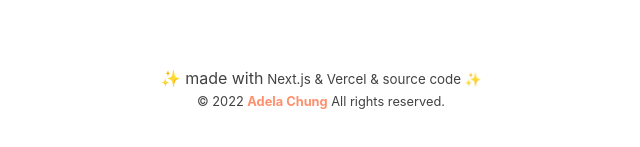
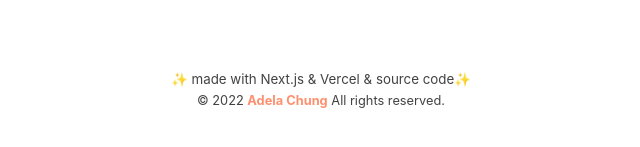
Before and after one commit to love-adela/adela.love, a Next.js app: page / in a window 1280 px wide. Shown: the part 627-774 px from the top of the page, without its empty margins (319-959 px from the left). Built offline with nearby package versions, Linux system fonts and the light colour scheme.

Commit message:
Revert "Modify margin-top size"
This reverts commit c09e1390c32ac076c0565458b8060112ed53ef34.

```diff
--- a/components/footer.js
+++ b/components/footer.js
@@ -7,18 +7,19 @@ export default function Footer() {
       <footer className={styles.footer}>
         <div className={styles.footerElements}>
           <div className={styles.footerIntro}>
-          ✨ made with
+            <small>✨ made with</small>
             <Link href="https://nextjs.org">
               <small className={styles.footerText}> Next.js</small>
             </Link>
-              <small className={styles.footerText}> & </small>
+              <small> & </small>
             <Link href="https://vercel.com/">
-              <small> Vercel </small>
+              <small className={styles.footerText}> Vercel </small>
             </Link>
-              <small className={styles.footerText}> & </small>
+              <small> & </small>
             <Link href="https://github.com/love-adela/adela.love">
-              <small> source code ✨</small>
+              <small className={styles.footerText}> source code</small>
             </Link>
+              <small>✨</small>
           </div>
           <div className={styles.footerCopyright}>
             <p>© 2022 <b>Adela Chung</b> All rights reserved.</p>
--- a/components/footer.module.css
+++ b/components/footer.module.css
@@ -14,3 +14,10 @@
     padding-top: 3%;
     font-size: .8rem;
 }
+
+
+.footerText:hover {
+    /* text-decoration: underline;
+    text-decoration-color: #ddff6e;  */
+    background-color: #ddff6e;
+}
```
